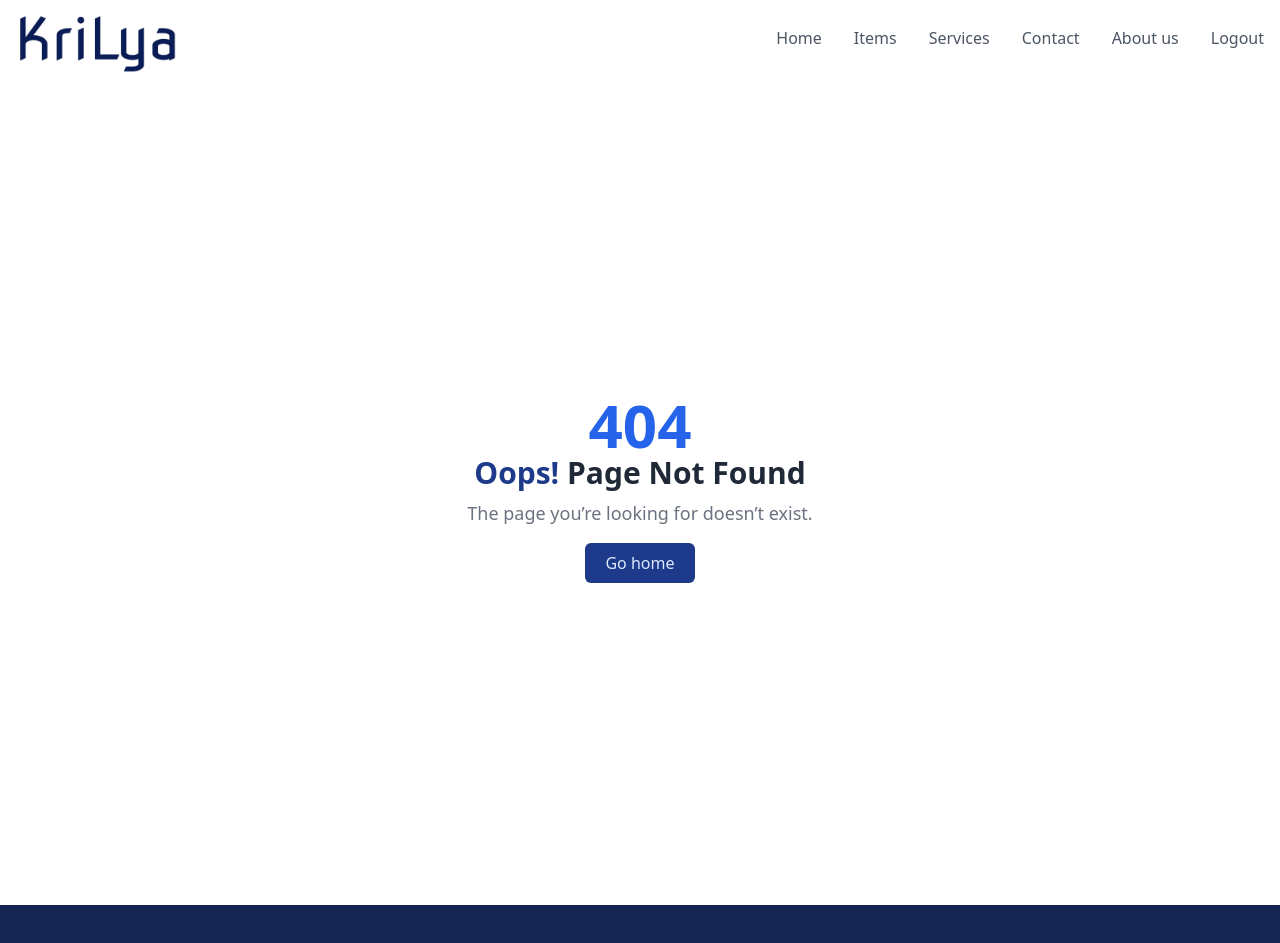
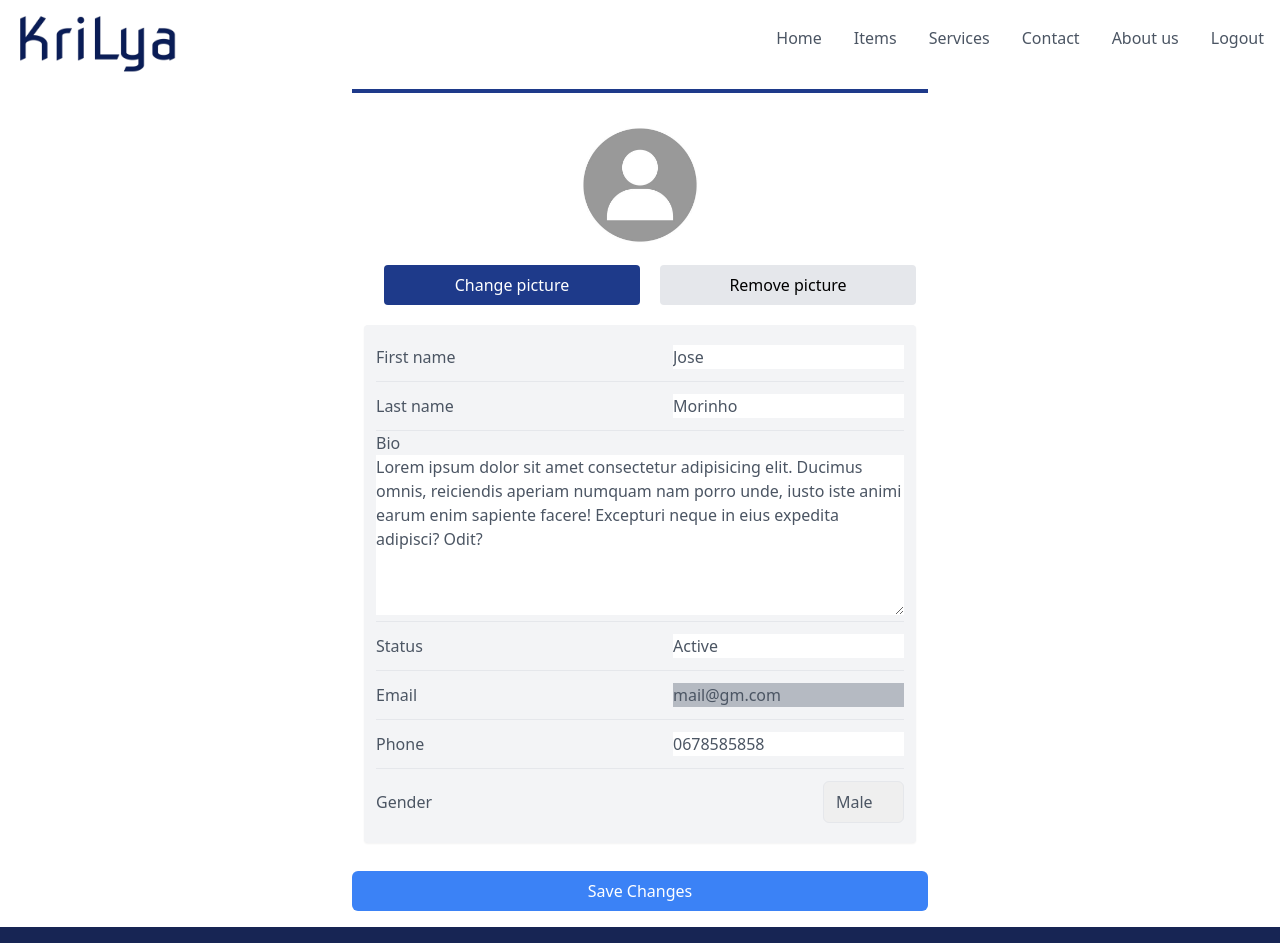
Before and after one commit to HassanBouighamdane/KriLya, a React (Create React App) app in the folder frontend/: page /updateprofile in a window 1280 px wide. Shown: the top 943 px of the page. Built offline with nearby package versions, Linux system fonts and the light colour scheme; sample sign-in values are in the browser's storage.

Commit message:
Update profile frontend

```diff
--- a/frontend/src/App.js
+++ b/frontend/src/App.js
@@ -11,6 +11,7 @@ import Login from './pages/Login';
 import Profile from './pages/Profile';
 import RenatlItemDetails from './components/RentalItemDetails';
 import PageNotFound from './pages/PageNotFound';
+import UpdateProfile from './pages/UpdateProfile';
 
 
 function App() {
@@ -37,6 +38,7 @@ function App() {
         <Route exact path="/home" element={<Home />} />
         <Route exact path="/post" element={<PostRental />} />
         <Route exact path="/profile" element={<Profile />} />
+        <Route exact path="/updateprofile" element={<UpdateProfile />} />
         <Route exact path="/items/:id/details" element={<RenatlItemDetails/>} />
         <Route path="*" element={<PageNotFound />} />
       </Routes>
--- a/frontend/src/pages/Profile.jsx
+++ b/frontend/src/pages/Profile.jsx
@@ -1,13 +1,17 @@
 import React from 'react';
-import avatar from '../images/profile.jpg';
+import avatar from '../images/avatar.jpg';
 import RentalCard from '../components/RentalCard';
 import Review from '../components/Review';
+import { MdInsights } from "react-icons/md";
+import { IoCartSharp } from "react-icons/io5";
 
 function Profile() {
     const User = {firstname: "Jose", lastname: "Morinho", address: "12 rue xcvc rabat", phone: "0678585858",
      description: "Lorem ipsum dolor sit amet consectetur adipisicing elit. Ducimus omnis, reiciendis aperiam numquam nam porro unde, iusto iste animi earum enim sapiente facere! Excepturi neque in eius expedita adipisci? Odit?"
-    ,gender: "Male", email: "mail@gm.com", createdAt: "12 jan 2020", status: "Active", rating: "4.89", responseRate: "1h"
+    ,gender: "Male", email: "mail@gm.com", createdAt: "", status: "Active", rating: "4.89", responseRate: "1h"
     }
+    const reviews = "";
+
 
     return (
         <div className='mb-auto'>
@@ -23,25 +27,25 @@ function Profile() {
 
                             </div>
                             <h1 className="text-gray-900 font-bold text-xl leading-8 my-1">{User.firstname} {User.lastname}</h1>
-                            <h3 className="text-gray-600 font-lg text-semibold leading-6">{User.description}</h3>
+                            <h3 className="text-gray-600 font-lg text-semibold leading-6">{User.description? User.description:"-"}</h3>
                             <ul
                                 className="bg-gray-100 text-gray-600 hover:text-gray-700 hover:shadow py-2 px-3 mt-3 divide-y rounded shadow-sm">
                                 <li className="flex items-center py-3">
                                     <span>Status</span>
                                     <span className="ml-auto"><span
-                                        className="bg-blue-900 py-1 px-2 rounded text-white text-sm">{User.status}</span></span>
-                                </li>
-                                <li className="flex items-center py-3">
-                                    <span>Member since</span>
-                                    <span className="ml-auto">{User.createdAt}</span>
+                                        className="bg-blue-900 py-1 px-2 rounded text-white text-sm">{User.status? User.status: "-"}</span></span>
                                 </li>
                                 <li className="flex items-center py-3">
                                     <span>Email</span>
                                     <span className="ml-auto">{User.email}</span>
                                 </li>
                                 <li className="flex items-center py-3">
+                                    <span>Member since</span>
+                                    <span className="ml-auto">{User.createdAt? User.createdAt:"-"}</span>
+                                </li>
+                                <li className="flex items-center py-3">
                                     <span>Address</span>
-                                    <span className="ml-auto">{User.address}</span>
+                                    <span className="ml-auto">{User.address? User.address:"-"}</span>
                                 </li>
 
                             </ul>
@@ -72,28 +76,22 @@ function Profile() {
                     <div className="w-full md:w-9/12 mx-2 h-64">
                         <div className="bg-white p-3 shadow-sm rounded-sm">
                             <div className="flex items-center space-x-2 font-semibold text-gray-900 leading-8">
-                                <span className="text-green-900">
-                                    <svg className="h-5" xmlns="http://www.w3.org/2000/svg" fill="none" viewBox="0 0 24 24"
-                                        stroke="currentColor">
-                                        <path stroke-linecap="round" stroke-linejoin="round" strokeWidth="2"
-                                            d="M16 7a4 4 0 11-8 0 4 4 0 018 0zM12 14a7 7 0 00-7 7h14a7 6 0 00-7-7z" />
-                                    </svg>
-                                </span>
+                                <MdInsights/>
                                 <span className="tracking-wide">Insights</span>
                             </div>
                             <div className="text-gray-700">
                                 <div className="grid md:grid-cols-3 text-sm text-center">
-                                    <div className="">
+                                    <div>
                                         <div className="px-4 py-2 font-semibold">Rating</div>
-                                        <span className="px-2 py-2 font-extrabold text-3xl text-yellow-500">{User.rating}</span><span className='text-xl semi-bold'>/ 5</span>
+                                        <span className="px-2 py-2 font-extrabold text-3xl text-yellow-500">{User.rating? User.rating: "-"}</span><span className='text-xl semi-bold'>/ 5</span>
                                     </div>
-                                    <div className="">
+                                    <div >
                                         <div className="px-4 py-2 font-semibold">Reviews</div>
-                                        <div className="px-4 py-2 font-extrabold text-3xl">128</div>
+                                        <div className="px-4 py-2 font-extrabold text-3xl">{reviews? reviews: "-"}</div>
                                     </div>
-                                    <div className="">
+                                    <div>
                                         <div className="px-4 py-2 font-semibold">Response Rate</div>
-                                        <div className="px-4 py-2 font-extrabold text-3xl text-green-500">{User.responseRate}</div>
+                                        <div className="px-4 py-2 font-extrabold text-3xl text-green-500">{User.responseRate? User.responseRate: "-"}</div>
                                     </div>
 
 
@@ -110,6 +108,7 @@ function Profile() {
                         <div className="bg-white p-3 m-3 shadow-sm rounded-sm my-5">
                                 <div>
                                     <div className="flex items-center space-x-2 font-semibold text-gray-900 leading-8 mb-3">
+                                        <IoCartSharp/>
                                         <span>Items</span>
                                     </div>
                                     <ul className="list-inside grid grid-cols-1 md:grid-cols-2 lg:grid-cols-3 gap-8">
--- /dev/null
+++ b/frontend/src/pages/UpdateProfile.jsx
@@ -0,0 +1,134 @@
+import React, {useRef} from 'react';
+import { Formik, Form, Field } from 'formik';
+import avatar from '../images/avatar.jpg';
+import { FaArrowDown } from 'react-icons/fa';
+
+
+
+function UpdateProfile() {
+    const initialValues = {
+        firstname: "Jose",
+        lastname: "Morinho",
+        address: "12 rue xcvc rabat",
+        phone: "0678585858",
+        description: "Lorem ipsum dolor sit amet consectetur adipisicing elit. Ducimus omnis, reiciendis aperiam numquam nam porro unde, iusto iste animi earum enim sapiente facere! Excepturi neque in eius expedita adipisci? Odit?",
+        gender: "Male",
+        email: "mail@gm.com",
+        createdAt: "",
+        status: "Active",
+        rating: "4.89",
+        responseRate: "1h",
+        picutre: ""
+    };
+
+    const fileInputRef = useRef(null);
+
+    const handleFileInputChange = (e) => {
+        const file = e.target.files[0];
+        // Do something with the selected file, such as uploading it
+        console.log('Selected file:', file);
+    };
+
+    const handleButtonClick = () => {
+        fileInputRef.current.click();
+    };
+
+    const handleSubmit = (values) => {
+        console.log("Form submitted with values:", values);
+        // Handle form submission, e.g., send form values to backend API
+    };
+
+    return (
+        <div className="container max-w-xl mx-auto">
+            <Formik initialValues={initialValues} onSubmit={handleSubmit}>
+                <Form>
+                    <div className="bg-white p-3 border-t-4 border-blue-900 space-y-5">
+                    <div className="relative">
+                        <div className="image overflow-hidden">
+                            <img className="w-40 h-40 rounded-full mx-auto" src={initialValues.picture? initialValues.picture: avatar} alt="avatar" />
+                        </div>
+                        <div className='grid grid-cols-2 space-x-5'>
+                            {/* Hidden input field */}
+                            <input
+                                type="file"
+                                ref={fileInputRef}
+                                style={{ display: 'none' }}
+                                onChange={handleFileInputChange}
+                            />
+                            {/* Button to trigger file input */}
+                            <button
+                                className="bg-blue-900 hover:bg-blue-800 text-white  py-2 px-4 rounded"
+                                onClick={handleButtonClick}
+                            >
+                                Change picture
+                            </button>
+                            <button
+                            className='bg-gray-200 hover:bg-gray-400 text-black  py-2 px-4 rounded'
+                            >
+                                Remove picture</button>
+                        </div>
+                    </div>
+                        <ul className="bg-gray-100 text-gray-600 hover:text-gray-700 hover:shadow py-2 px-3 mt-3 divide-y rounded shadow-sm">
+                        <li className="flex items-center py-3">
+                                <span>First name</span>
+                                <span className="ml-auto hover:shadow">
+                                    <Field type="text" name="firstname" />
+                                </span>
+                            </li>
+                            <li className="flex items-center py-3">
+                                <span>Last name</span>
+                                <span className="ml-auto hover:shadow">
+                                    <Field type="text" name="lastname" />
+                                </span>
+                            </li>
+                            <li>
+                              <span>Bio</span>
+                                <h3 className="text-gray-600 font-lg text-semibold hover:shadow">
+                                <Field className="w-full h-40" as="textarea" name="description" />
+                                </h3>
+                            </li>
+
+                            <li className="flex items-center py-3">
+                                <span>Status</span>
+                                <span className="ml-auto hover:shadow">
+                                    <Field type="text" name="status" />
+                                </span>
+                            </li>
+                            <li className="flex items-center py-3">
+                                <span>Email</span>
+                                <span className="ml-auto bg-gray-400 hover:shadow">
+                                    <Field type="text" disabled={true} name="email" />
+                                </span>
+                            </li>
+                            <li className="flex items-center py-3">
+                                <span>Phone</span>
+                                <span className="ml-auto hover:shadow">
+                                    <Field type="text" name="phone" />
+                                </span>
+                            </li>
+                            <li className="flex items-center py-3 ">
+                                <span>Gender</span>
+                                <span className="ml-auto hover:shadow">
+                                    <Field as="select" name="gender" className=" appearance-none border rounded-md px-3 py-2 focus:outline-none focus:border-blue-500">
+                                    <option value="Male">Male</option>
+                                    <option value="Female">Female</option>
+                                    </Field>
+                                </span>
+
+                            </li>
+                            {/* Add input fields for other user information */}
+                        </ul>
+                    </div>
+                    <button
+                        type="submit"
+                        className="block w-full text-center bg-blue-500 text-white py-2 px-4 rounded-md mt-4 hover:bg-blue-600"
+                    >
+                        Save Changes
+                    </button>
+                </Form>
+            </Formik>
+        </div>
+    );
+}
+
+export default UpdateProfile;
```
Also changed, not shown: frontend/src/components/Review.jsx (+4 -3 lines), frontend/src/images/avatar.jpg (added), 1 other file (tests, documents, lock files or other folders).
